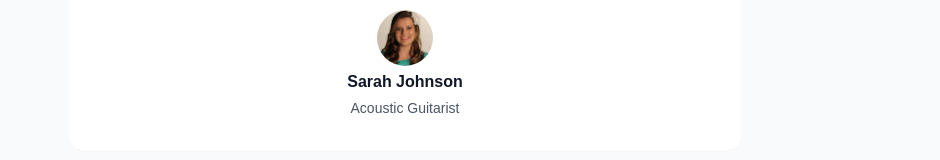
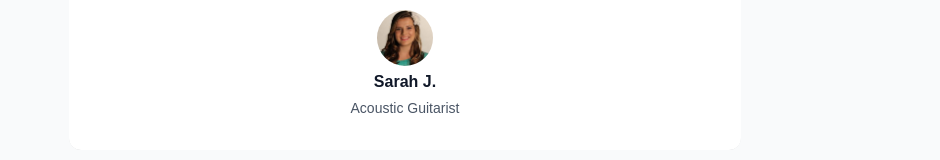
Before and after one commit to EricDeLuca/guitar, a React (Vite) app in the folder client/: page / in a window 1280 px wide. Shown: the part 906-1066 px from the top of the page, without its empty margins (235-1175 px from the left). Built offline with nearby package versions, Linux system fonts and the light colour scheme; a web font is replaced by a local one.

Commit message:
update testimonials name

```diff
--- a/client/src/pages/Home/Testimonials/testimonials.js
+++ b/client/src/pages/Home/Testimonials/testimonials.js
@@ -2,28 +2,28 @@ export const testimonials = [
     {
         quote:
             "These guitar lessons transformed my playing completely. I went from struggling with basic chords to playing my favorite songs in just 3 months!",
-        name: "Sarah Johnson",
+        name: "Sarah J.",
         title: "Acoustic Guitarist",
         imgUrl: "/testimonials/girl-1.jpeg"
     },
     {
         quote:
             "The step-by-step approach made learning guitar so much easier. I finally understand music theory and can improvise confidently.",
-        name: "Mike Rodriguez",
+        name: "Mike R.",
         title: "Lead Guitarist, The Midnight Blues",
         imgUrl: "/testimonials/boy-2.jpeg"
     },
     {
         quote:
             "I've tried many guitar courses, but this one actually made me stick with it. The lessons are engaging and perfectly paced.",
-        name: "Emma Chen",
+        name: "Emma C.",
         title: "Singer-Songwriter",
         imgUrl: "/testimonials/girl-2.jpeg"
     },
     {
         quote:
             "As a complete beginner, I was intimidated by guitar. These lessons made it fun and achievable. Now I play every day!",
-        name: "David Thompson",
+        name: "David T.",
         title: "Rhythm Guitarist",
         imgUrl: "/testimonials/boy-1.jpeg"
     },
```
